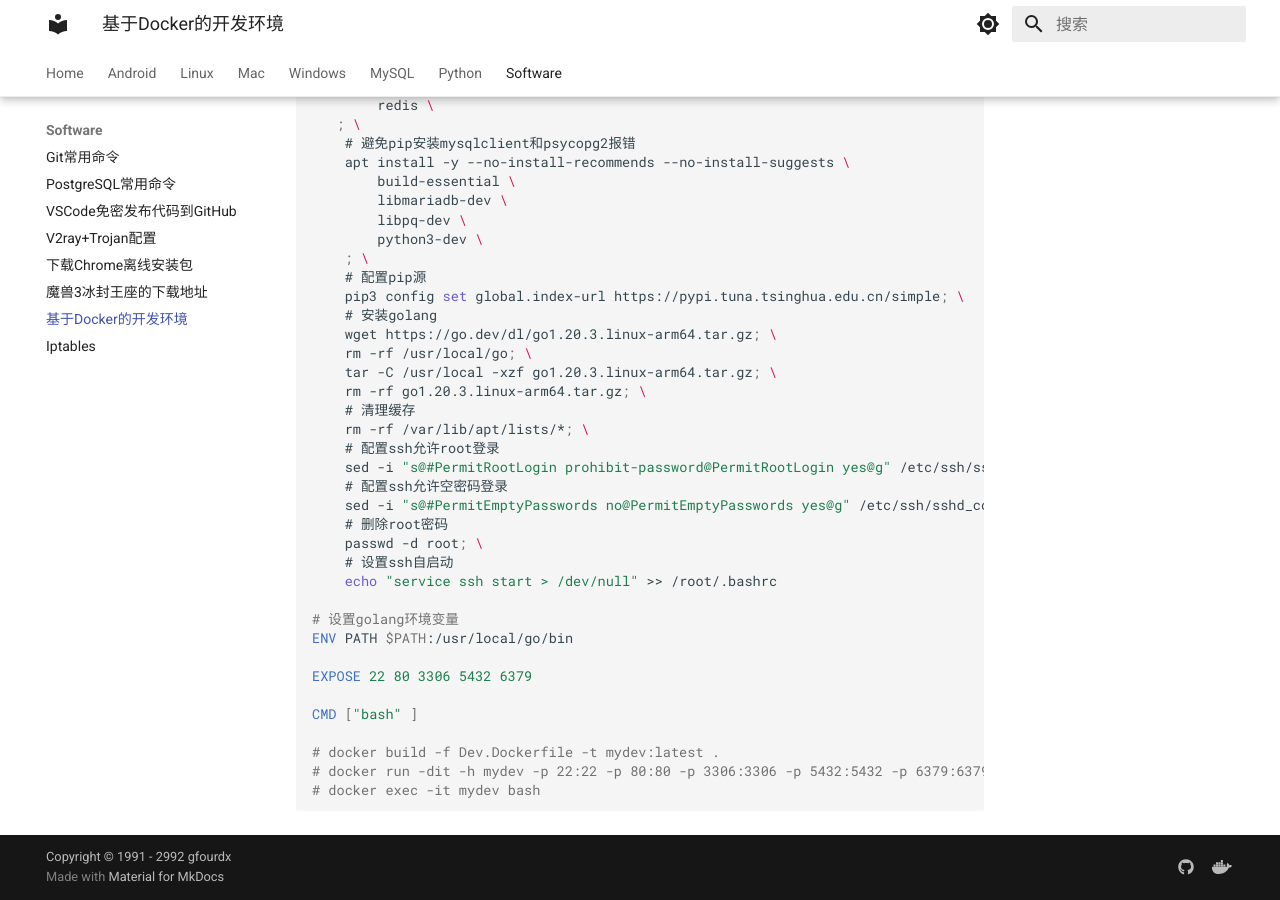
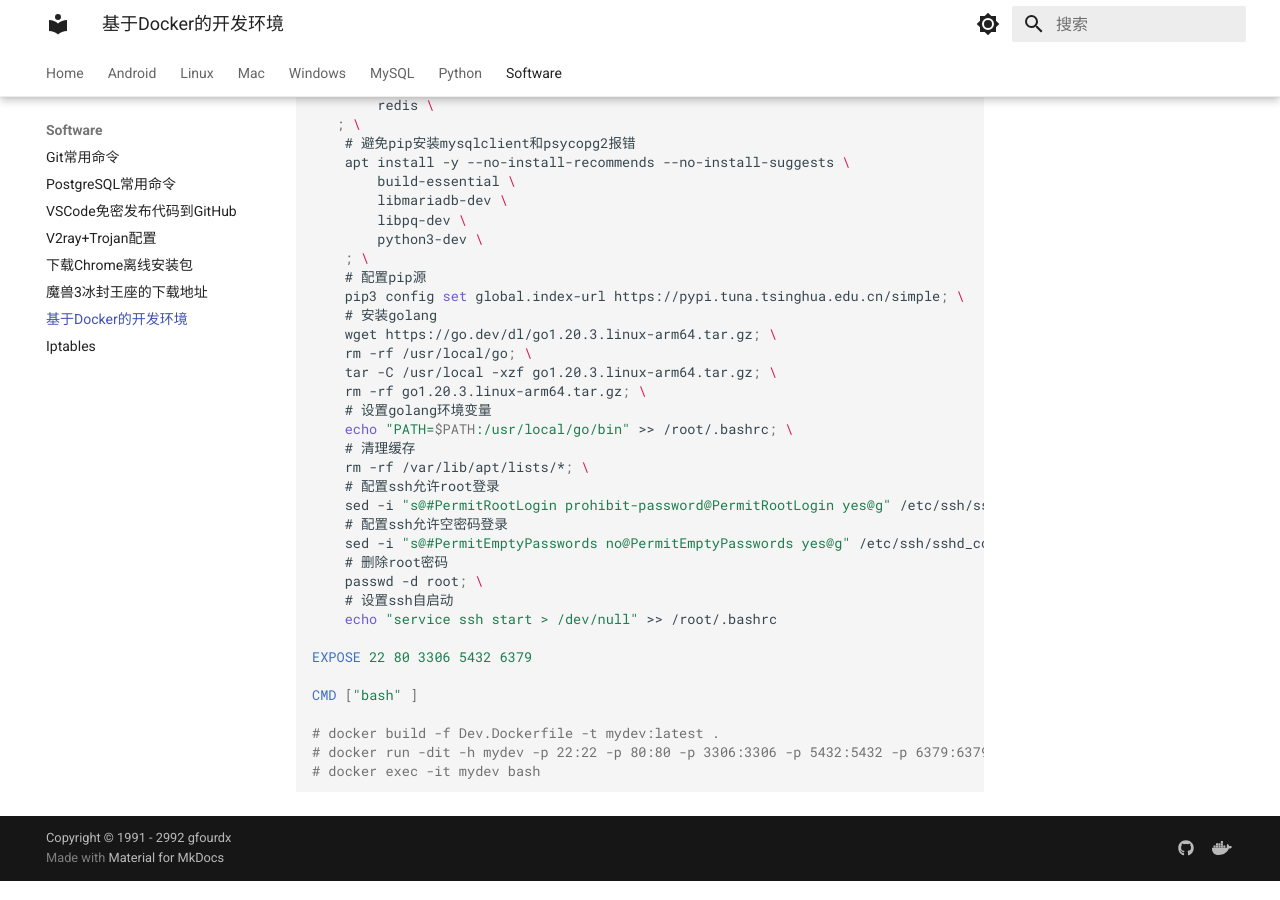
Before and after one commit to gfourdx/mydocs, an MkDocs documentation site: the page built from docs/soft/vscode+docker+dev.md, in a window 1280 px wide and 900 px high, scrolled down 911 px. Built offline with MkDocs 1.6.1 and Material for MkDocs 9.7.7, drawn with Linux system fonts in a browser that asks for light colours; some of the changed lines change nothing that is shown.

Commit message:
更新文档

```diff
--- a/docs/soft/vscode+docker+dev.md
+++ b/docs/soft/vscode+docker+dev.md
@@ -58,6 +58,8 @@
     rm -rf /usr/local/go; \
     tar -C /usr/local -xzf go1.20.3.linux-arm64.tar.gz; \
     rm -rf go1.20.3.linux-arm64.tar.gz; \
+    # 设置golang环境变量
+    echo "PATH=$PATH:/usr/local/go/bin" >> /root/.bashrc; \
     # 清理缓存
     rm -rf /var/lib/apt/lists/*; \
     # 配置ssh允许root登录
@@ -69,9 +71,6 @@
     # 设置ssh自启动
     echo "service ssh start > /dev/null" >> /root/.bashrc
 
-# 设置golang环境变量
-ENV PATH $PATH:/usr/local/go/bin
-
 EXPOSE 22 80 3306 5432 6379
 
 CMD ["bash" ]
```
